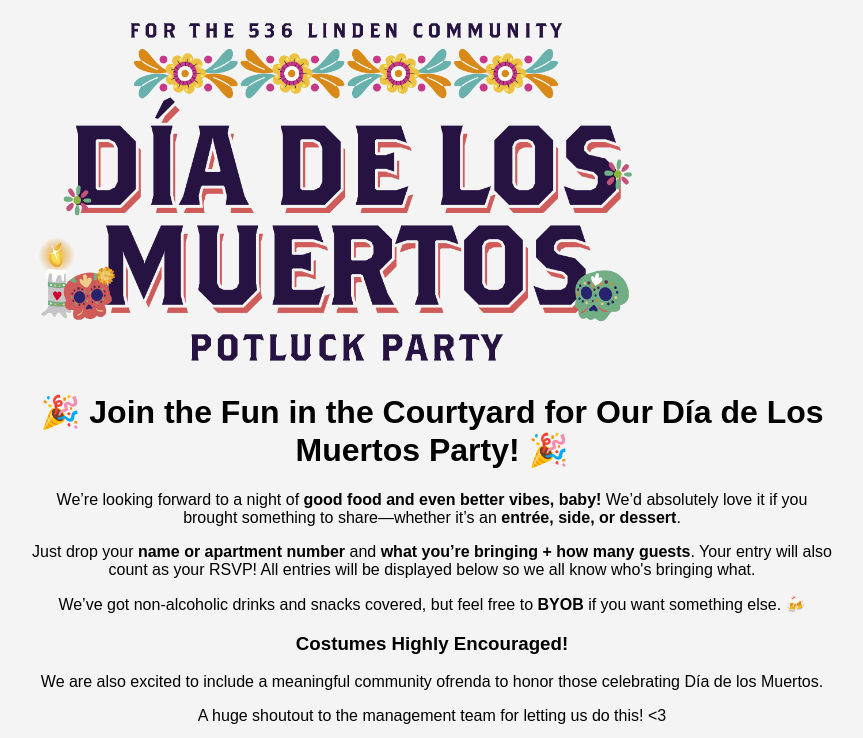
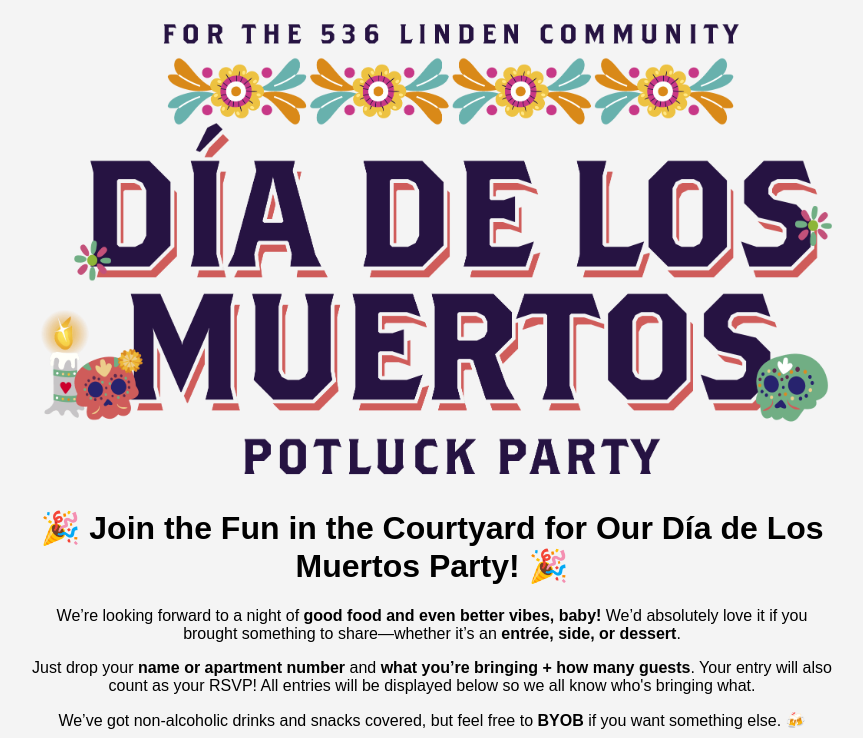
Before and after one commit to dcorum86/Potluck-items, a plain HTML site: page index.html in a window 1280 px wide. Shown: the top 738 px of the page, without its empty margins (208-1071 px from the left). Drawn offline with Linux system fonts and the light colour scheme; no server answers.

Commit message:
Update index.html

```diff
--- a/index.html
+++ b/index.html
@@ -52,7 +52,7 @@
     </style>
 </head>
 <body>
- <img src="./DiaDeLosMuertosBannerAsset 1@4x-8.png" alt="Día de los Muertos Banner" style="max-width: 600px; width: 100%;">
+ <img src="./DiaDeLosMuertosBannerAsset 1@4x-8.png" alt="Día de los Muertos Banner" style="max-width: 800px; width: 100%;">
 
 <h1>🎉 Join the Fun in the Courtyard for Our Día de Los Muertos Party! 🎉</h1>
 
```
